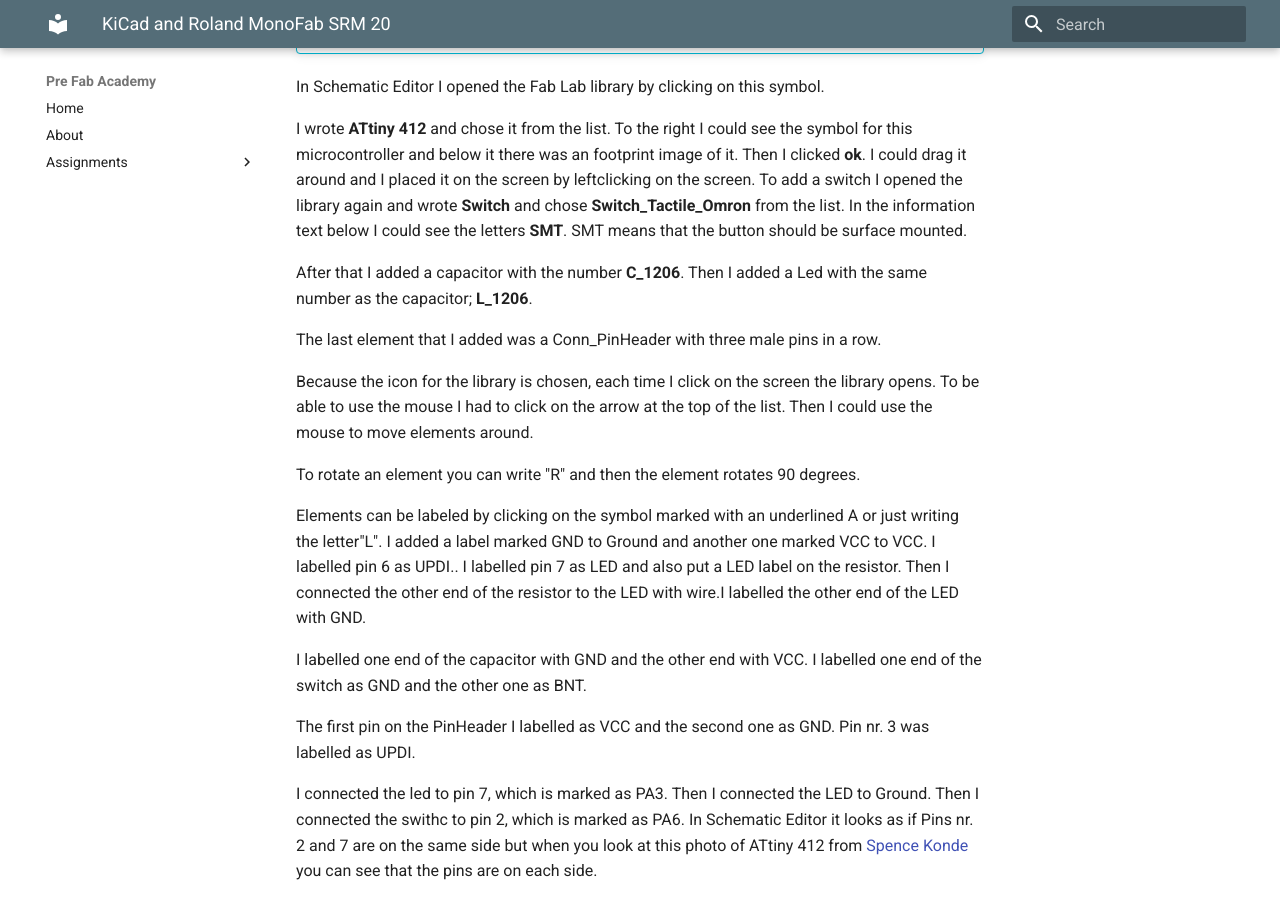
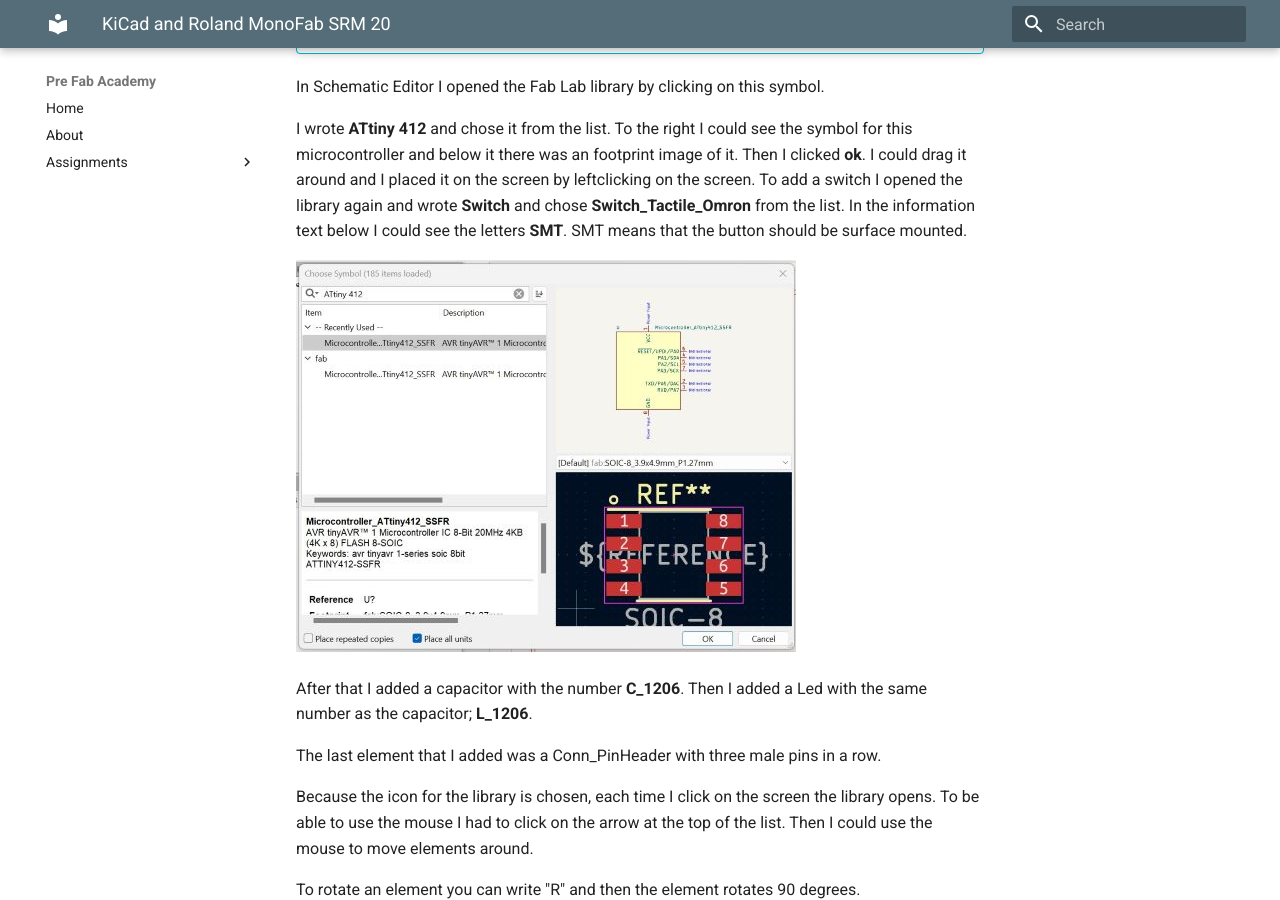
Before and after one commit to OlofH2/Before-Fab-Academy, an MkDocs documentation site: the page built from docs/KiCad_and_Roland_MonoFab_SRM_20.md, in a window 1280 px wide and 900 px high, scrolled down 2388 px. Built offline with MkDocs 1.6.1 and Material for MkDocs 9.7.7, drawn with Linux system fonts in a browser that asks for light colours.

Commit message:
Mynd af ATtiny

```diff
--- a/docs/KiCad_and_Roland_MonoFab_SRM_20.md
+++ b/docs/KiCad_and_Roland_MonoFab_SRM_20.md
@@ -56,6 +56,8 @@
 In Schematic Editor I opened the Fab Lab library by clicking on this symbol.
 
 I wrote **ATtiny 412** and chose it from the list. To the right I could see the symbol for this microcontroller and below it there was an footprint image of it. Then I clicked **ok**. I could drag it around and I placed it on the screen by leftclicking on the screen. To add a switch I opened the library again and wrote **Switch** and chose **Switch_Tactile_Omron** from the list. In the information text below I could see the letters **SMT**. SMT means that the button should be surface mounted.
+
+![ATtinyInLibrary](img/ATtiny412_inLibrary500x392.jpg)
 
 After that I added a capacitor with the number **C_1206**. Then I added a Led with the same number as the capacitor; **L_1206**.
 
```
